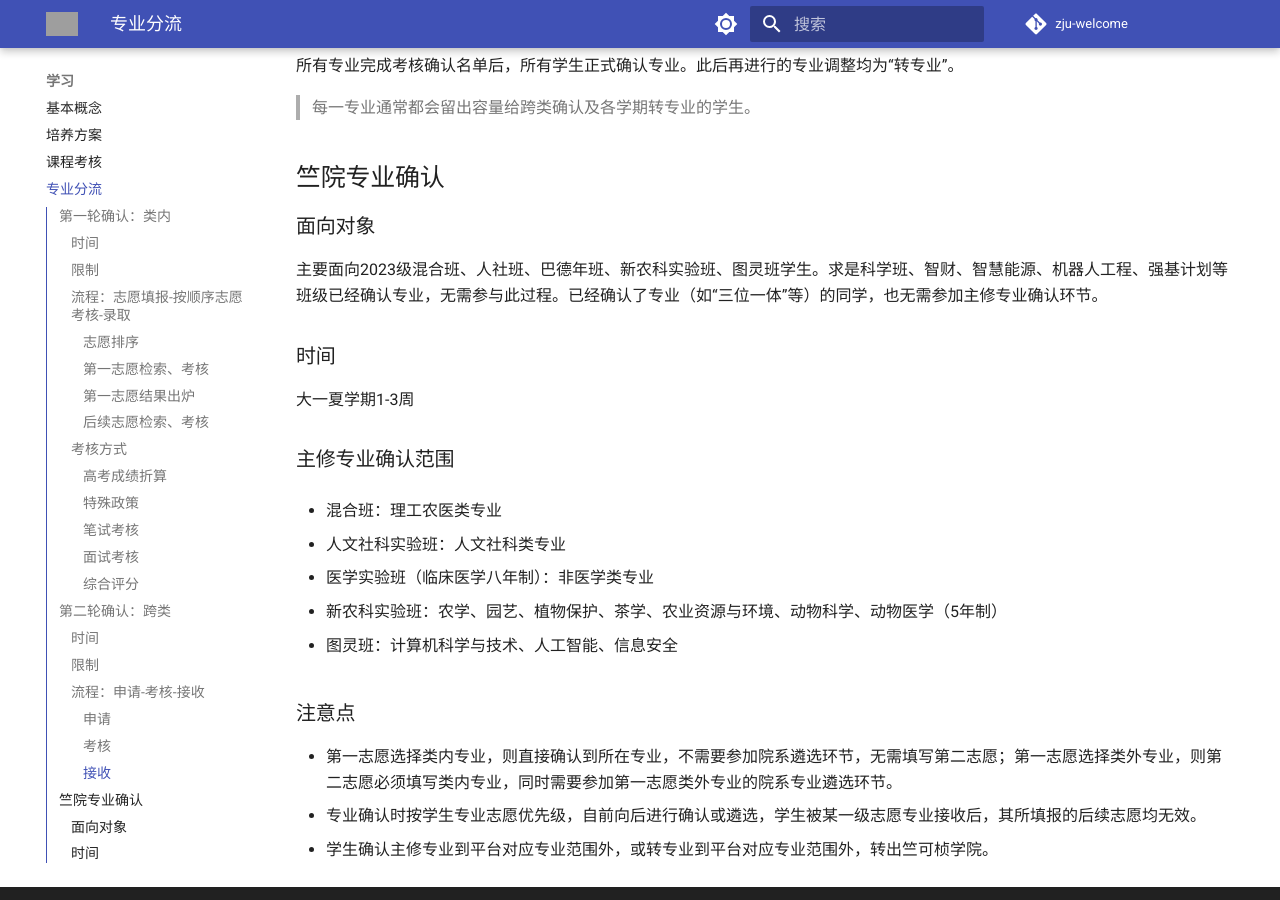
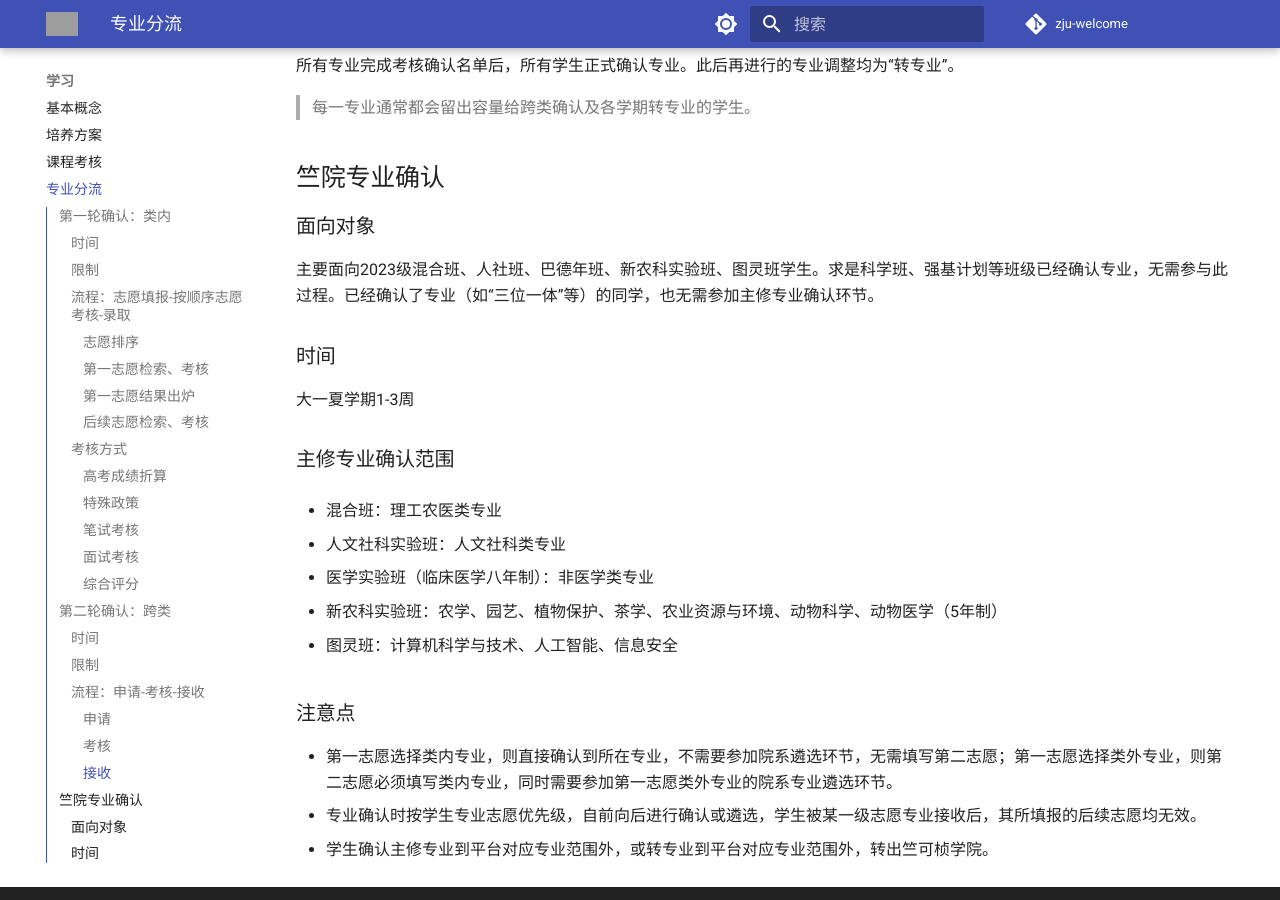
Before and after one commit to mini-full/zju-welcome, an MkDocs documentation site: the page built from docs/learning/declaring_major.md, in a window 1280 px wide and 900 px high, scrolled down 2758 px. Built offline with MkDocs 1.6.1 and Material for MkDocs 9.7.7, drawn with Linux system fonts in a browser that asks for light colours; comment, search, counter and statistics services are not loaded; grey boxes are pictures that could not be loaded.

Commit message:
去掉了荣誉项目班

```diff
--- a/docs/learning/declaring_major.md
+++ b/docs/learning/declaring_major.md
@@ -103,7 +103,7 @@
 
 ### 面向对象
 
-主要面向2023级混合班、人社班、巴德年班、新农科实验班、图灵班学生。求是科学班、智财、智慧能源、机器人工程、强基计划等班级已经确认专业，无需参与此过程。已经确认了专业（如“三位一体”等）的同学，也无需参加主修专业确认环节。
+主要面向2023级混合班、人社班、巴德年班、新农科实验班、图灵班学生。求是科学班、强基计划等班级已经确认专业，无需参与此过程。已经确认了专业（如“三位一体”等）的同学，也无需参加主修专业确认环节。
 
 ### 时间
 
```
